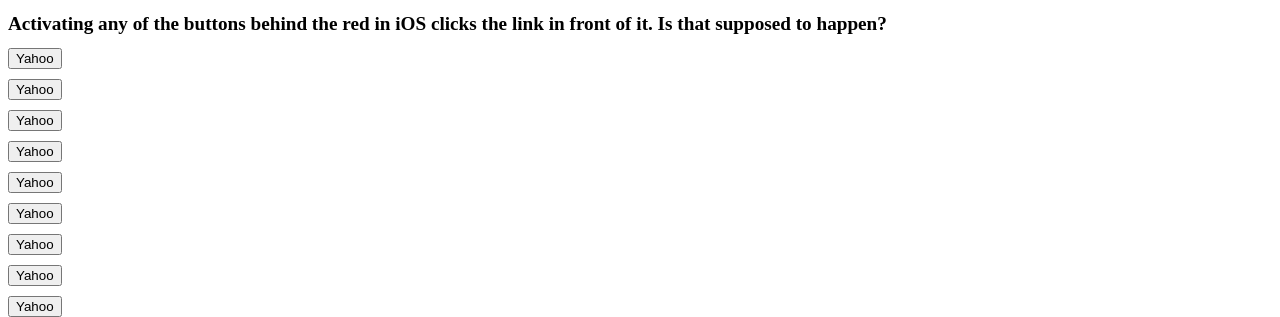
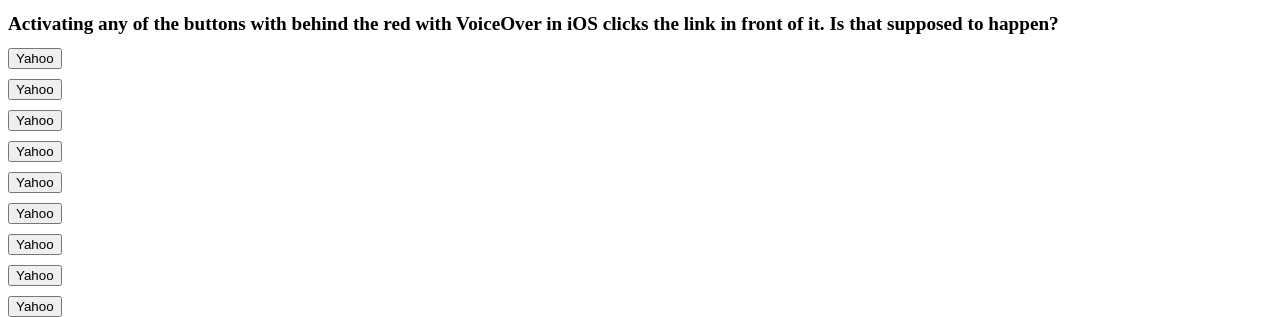
Before and after one commit to crswll/voiceover-issue, a plain HTML site: page index.html in a window 1280 px wide. Shown: the top 317 px of the page. Drawn offline with Linux system fonts and the light colour scheme.

Commit message:
make h1 clearer

```diff
--- a/index.html
+++ b/index.html
@@ -31,7 +31,7 @@
 </head>
 <body>
 
-  <h1>Activating any of the buttons behind the red in iOS clicks the link in front of it. Is that supposed to happen?</h1>
+  <h1>Activating any of the buttons with behind the red with VoiceOver in iOS clicks the link in front of it. Is that supposed to happen?</h1>
 
   <button>Yahoo</button>
   <button>Yahoo</button>
```
